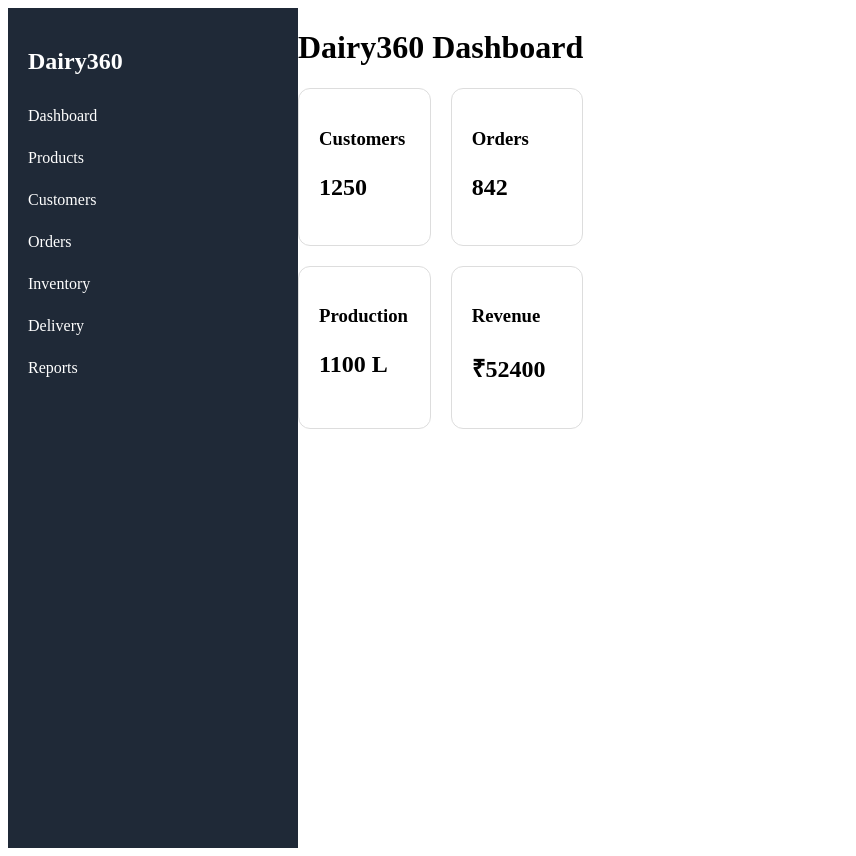
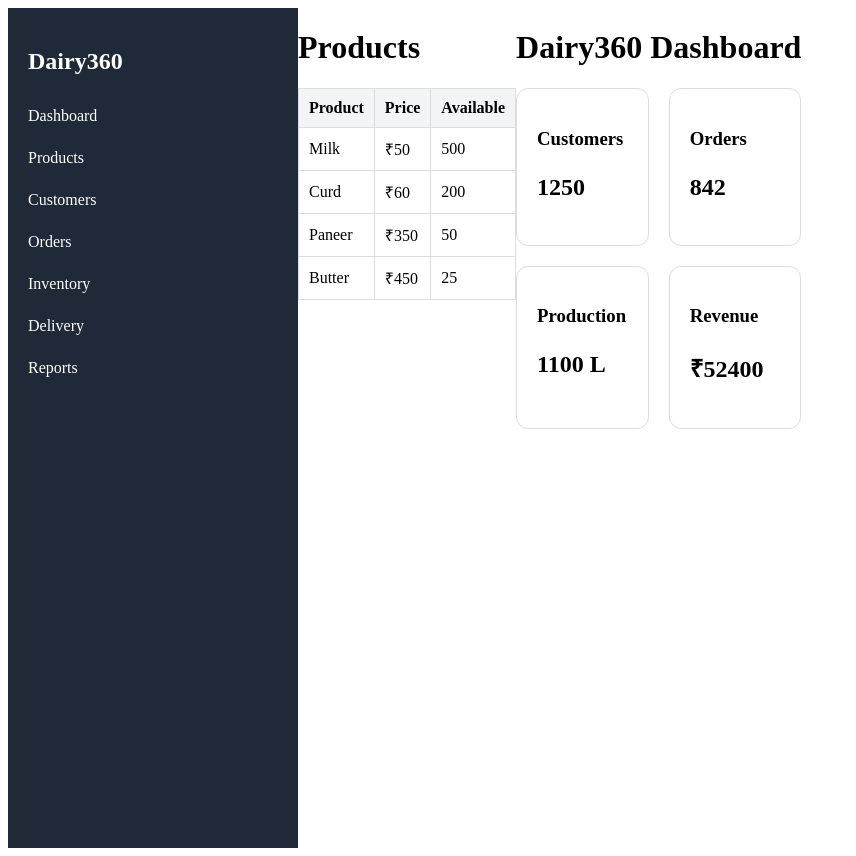
Before and after one commit to Ravitejhegde/dairy360-Enterprise-Dairy-Production-Delivery-Management-System, an Angular app: page / in a window 1280 px wide. Shown: the whole page, without its empty margins (0-856 px from the left). Built offline with nearby package versions, Linux system fonts and the light colour scheme.

Commit message:
Create products listing page

```diff
--- a/src/app/app.html
+++ b/src/app/app.html
@@ -2,8 +2,10 @@
 <div class="layout">
 
   <app-sidebar></app-sidebar>
+  <app-products></app-products>
+  <app-dashboard></app-dashboard>
 
-  <app-dashboard></app-dashboard>
+
 
 </div>
 <router-outlet />
--- a/src/app/app.ts
+++ b/src/app/app.ts
@@ -1,11 +1,13 @@
-import { Component, signal } from '@angular/core';
+import { Component, signal} from '@angular/core';
 import { RouterOutlet } from '@angular/router';
 import { Dashboard } from './features/admin/dashboard/dashboard';
 import { Sidebar } from './core/sidebar/sidebar';
+import { Products } from './features/admin/products/products';
+
 
 @Component({
   selector: 'app-root',
-  imports: [RouterOutlet, Dashboard, Sidebar],
+  imports: [RouterOutlet, Dashboard, Sidebar, Products],
   templateUrl: './app.html',
   styleUrl: './app.css'
 })
--- /dev/null
+++ b/src/app/features/admin/products/products.css
@@ -0,0 +1,14 @@
+table {
+  width: 100%;
+  border-collapse: collapse;
+}
+
+th,
+td {
+  border: 1px solid #ddd;
+  padding: 10px;
+}
+
+th {
+  background-color: #f3f4f6;
+}
--- /dev/null
+++ b/src/app/features/admin/products/products.html
@@ -0,0 +1,21 @@
+<h1>Products</h1>
+
+<table>
+
+  <tr>
+    <th>Product</th>
+    <th>Price</th>
+    <th>Available</th>
+  </tr>
+
+  <tr *ngFor="let product of products">
+
+    <td>{{ product.productName }}</td>
+
+    <td>₹{{ product.unitPrice }}</td>
+
+    <td>{{ product.availableQuantity }}</td>
+
+  </tr>
+
+</table>
--- /dev/null
+++ b/src/app/features/admin/products/products.ts
@@ -0,0 +1,38 @@
+import { Component } from '@angular/core';
+import {CommonModule} from '@angular/common';
+
+@Component({
+  selector: 'app-products',
+  imports: [CommonModule],
+  templateUrl: './products.html',
+  styleUrl: './products.css',
+})
+export class Products {
+
+  products = [
+    {
+      productName: 'Milk',
+      unitPrice: 50,
+      availableQuantity: 500
+    },
+
+    {
+      productName: 'Curd',
+      unitPrice: 60,
+      availableQuantity: 200
+    },
+
+    {
+      productName: 'Paneer',
+      unitPrice: 350,
+      availableQuantity: 50
+    },
+
+    {
+      productName: 'Butter',
+      unitPrice: 450,
+      availableQuantity: 25
+    }
+  ];
+
+}
```
Also changed, not shown: 1 other file (tests, documents, lock files or other folders).
